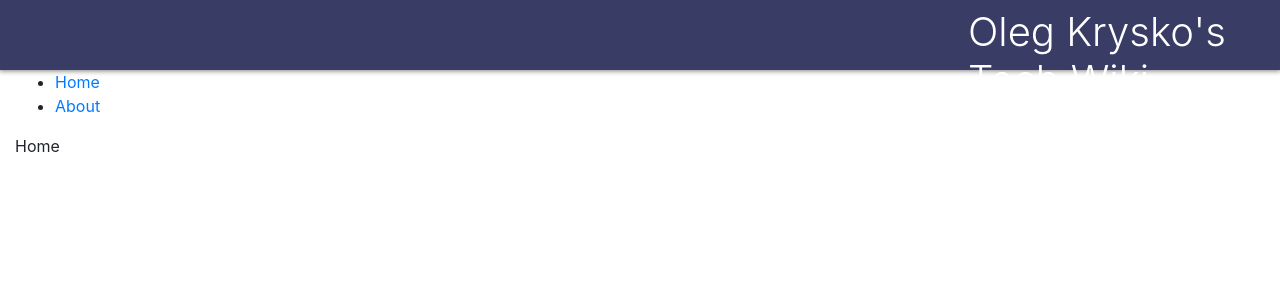
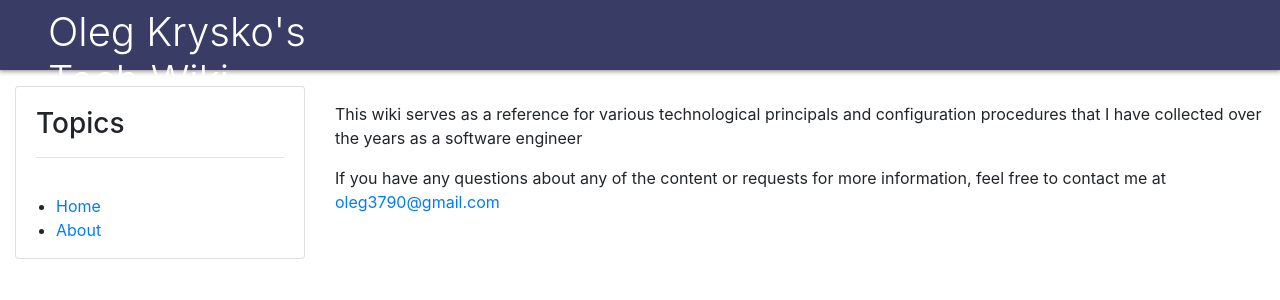
Before and after one commit to oleg3790/wiki, a React (Create React App) app in the folder wiki/: page /#/ in a window 1280 px wide. Shown: the top 300 px of the page. Built offline with nearby package versions, Linux system fonts and the light colour scheme.

Commit message:
Add navigation card

```diff
--- a/wiki/src/App.tsx
+++ b/wiki/src/App.tsx
@@ -1,9 +1,9 @@
 import React from 'react';
 import './styles/App.scss';
-import { Route, Link, HashRouter } from 'react-router-dom';
+import { Route, HashRouter } from 'react-router-dom';
 import Layout from './Layout';
+import Home from './Home';
 
-const Home = () => <div>Home</div>;
 const About = () => <div>About</div>;
 
 const App: React.FC = () => {
@@ -13,10 +13,6 @@ const App: React.FC = () => {
         <HashRouter basename="/">
             <Layout>
                 <div>
-                    <ul>
-                        <li><Link to="/">Home</Link></li>
-                        <li><Link to="/about">About</Link></li>
-                    </ul>
                     {_getRoutes()}
                 </div>
             </Layout>
--- a/wiki/src/Home.tsx
+++ b/wiki/src/Home.tsx
@@ -1,8 +1,15 @@
-import React from 'react'
+import React from 'react';
 
 const Home: React.FC = (props: any) => {
     return (
-        <div>Home</div>
+        <div>
+            <p>
+                This wiki serves as a reference for various technological principals and configuration procedures that I have collected over the years as a software engineer
+            </p>
+            <p>
+                If you have any questions about any of the content or requests for more information, feel free to contact me at {<a href="mailto:oleg3790@gmail.com">oleg3790@gmail.com</a>}
+            </p>
+        </div>
     );
 }
 
--- a/wiki/src/Layout.tsx
+++ b/wiki/src/Layout.tsx
@@ -1,15 +1,23 @@
 import React from 'react';
 import { Container, Row, Col } from 'react-bootstrap';
+import NavigationCard from './NavigationCard';
 
 export default function Layout(props: any) {
     return (
         <Container fluid={true}>
             <Row id="main-banner">
-                <Col xl={{ span: 3, offset: 9 }} className="p-2">
+                <Col xl={{ span: 3 }} className="p-2 pl-5">
                     <h1 id="main-title">Oleg Krysko's Tech Wiki</h1>
                 </Col>
             </Row>
-            {props.children}
+            <Row>
+                <Col xl="3">
+                    <NavigationCard className="mt-3"/>
+                </Col>
+                <Col xl="9" className="mt-3 pt-3">
+                    {props.children}
+                </Col>
+            </Row>
         </Container>
     );
 }
--- /dev/null
+++ b/wiki/src/NavigationCard.tsx
@@ -0,0 +1,24 @@
+import React from 'react';
+import { Link } from 'react-router-dom';
+import { Card } from 'react-bootstrap';
+
+interface INavigationCard {
+    className?: string;
+}
+
+const NavigationCard: React.FC<INavigationCard> = (props: INavigationCard) => {
+    return (
+        <Card className={props.className}>
+            <Card.Body>
+                <Card.Title as="h3">Topics</Card.Title>
+                <hr/>
+            </Card.Body>
+            <ul>
+                <li><Link to="/">Home</Link></li>
+                <li><Link to="/about">About</Link></li>
+            </ul>
+        </Card>
+    );
+}
+
+export default NavigationCard;
```
